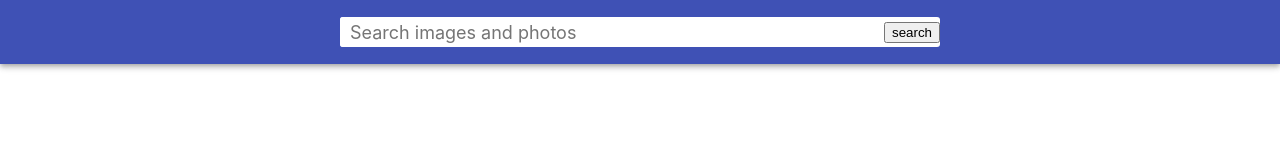
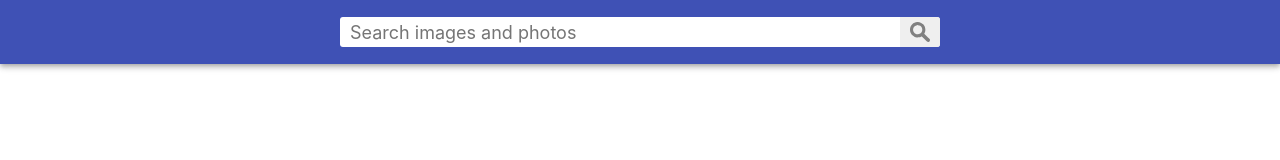
Before and after one commit to igorklyopov/goit-react-hw-03-image-finder, a React (Create React App) app: page / in a window 1280 px wide. Shown: the top 160 px of the page. Built offline with nearby package versions, Linux system fonts and the light colour scheme.

Commit message:
adds IconButton

```diff
--- a/src/App.js
+++ b/src/App.js
@@ -9,8 +9,6 @@ import Button from "./components/Button";
 import { IMAGES_PER_PAGE, fetchImages } from "./services/fetchImages";
 import showGalleryLoader from "./utils/showGalleryLoader";
 
-// const moreImagesPerPage = >IMAGES_PER_PAGE;
-// const moreImagesPerPage = true;
 const Status = {
   IDLE: "idle",
   PENDING: "pending",
@@ -90,6 +88,9 @@ class App extends Component {
       <>
         <Searchbar>
           <SearchForm getFormData={this.onSearchFormSubmit} />
+          {/* <IconButton>
+            <IconSearch />
+          </IconButton> */}
         </Searchbar>
         <Section theme={theme}>
           <Container>
--- a/src/components/Button/Button.js
+++ b/src/components/Button/Button.js
@@ -9,13 +9,10 @@ const Button = ({ label, onLoadMoreBtnClick }) => {
     </StyledButton>
   );
 };
-// onClick={this.props.onLoadMoreBtnClick}
+
 export default Button;
 
 window.scrollTo({
   top: document.documentElement.scrollHeight,
   behavior: "smooth",
 });
-// <button type="submit" className="SearchForm-button">
-//   <span className="SearchForm-button-label">Search</span>
-// </button>
--- /dev/null
+++ b/src/components/IconButton/IconButton.js
@@ -0,0 +1,11 @@
+import { StyledIconButton } from "./StyledIconButton";
+
+const IconButton = ({ children, type, ariaLabel, onClick }) => {
+  return (
+    <StyledIconButton type={type} aria-label={ariaLabel} onClick={onClick}>
+      {children}
+    </StyledIconButton>
+  );
+};
+
+export default IconButton;
--- /dev/null
+++ b/src/components/IconButton/StyledIconButton.js
@@ -0,0 +1,22 @@
+import styled from "styled-components";
+import { theme, StyledBasicButton } from "../../StyledCommon";
+
+export const StyledIconButton = styled(StyledBasicButton)`
+  display: flex;
+  justify-content: center;
+  align-items: center;
+  height: 30px;
+  padding: 5px 10px 5px 10px;
+  color: grey;
+
+  & > svg {
+    width: 20px;
+    height: 20px;
+  }
+
+  &:hover,
+  &:focus {
+    color: #ffffff;
+    background-color: grey;
+  }
+`;
--- /dev/null
+++ b/src/components/IconButton/index.js
@@ -0,0 +1 @@
+export { default } from "./IconButton";
--- a/src/components/SearchForm/SearchForm.js
+++ b/src/components/SearchForm/SearchForm.js
@@ -1,5 +1,7 @@
 import { Component } from "react";
 import { StyledSearchForm, StyledSearchFormInput } from "./StyledSearchForm";
+import IconButton from "../IconButton/IconButton";
+import { ReactComponent as IconSearch } from "../../images/search.svg";
 
 class SearchForm extends Component {
   state = {
@@ -30,9 +32,9 @@ class SearchForm extends Component {
           value={this.state.searchQuery}
           onChange={this.onInputChange}
         />
-        <button type="submit" aria-label="search">
-          search
-        </button>
+        <IconButton type="submit" ariaLabel="search">
+          <IconSearch />
+        </IconButton>
       </StyledSearchForm>
     );
   }
--- a/src/components/SearchForm/StyledSearchForm.js
+++ b/src/components/SearchForm/StyledSearchForm.js
@@ -18,6 +18,7 @@ export const StyledSearchFormInput = styled.input`
   font: inherit;
   font-size: 20px;
   border: none;
+  border-radius: 5px;
   outline: none;
   padding-left: 10px;
   padding-right: 5px;
```
Also changed, not shown: src/images/search.svg (added).
